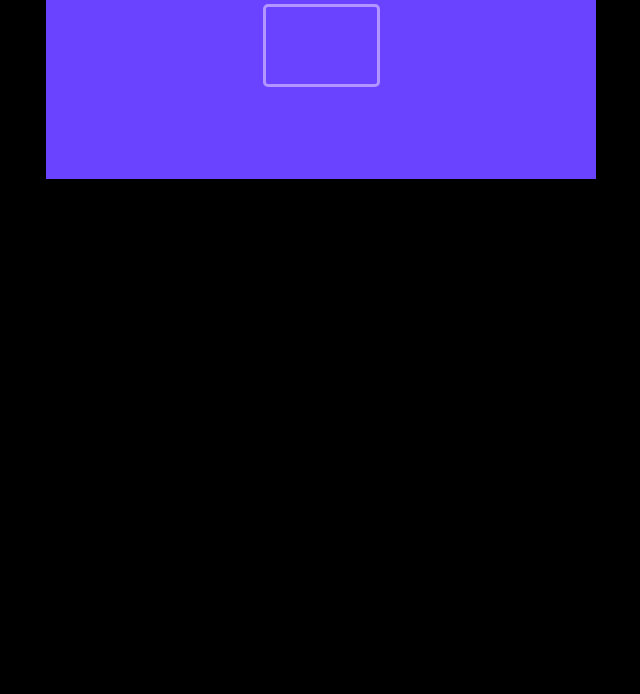
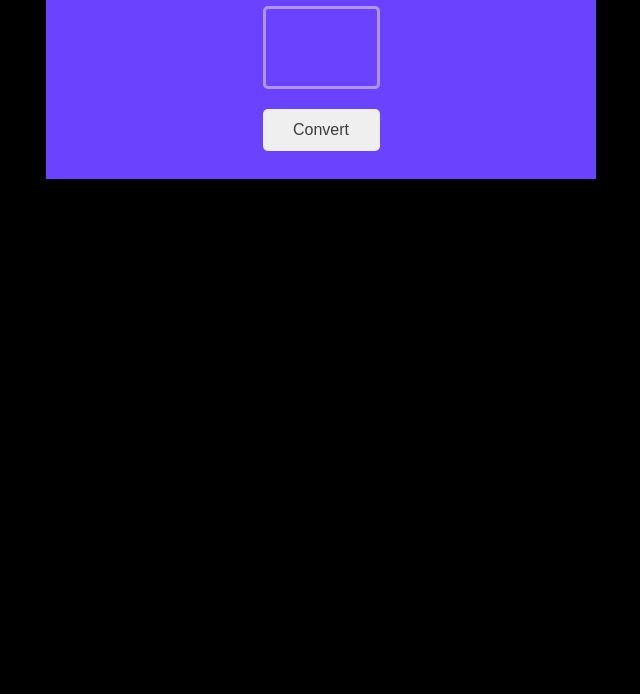
Before and after one commit to sanleomon/unit-converter, a website built with Vite: page index.html in a window 1280 px wide. Shown: the part 106-800 px from the top of the page, without its empty margins (319-959 px from the left). Built offline with nearby package versions, Linux system fonts and the light colour scheme.

Commit message:
Complete converter header UI

```diff
--- a/index.css
+++ b/index.css
@@ -15,6 +15,7 @@ body {
 }
 
 #converter-title{
+    font-family: "Inter", sans-serif;
     text-align: center;
     padding-top: 30px;
 }
@@ -38,3 +39,14 @@ input::-webkit-inner-spin-button {
     font-size: 50px;
     font-weight: bolder;
 }
+
+#convert-button {
+    margin-top: 20px;
+    border: none;
+    border-radius: 5px;
+    width: 117px;
+    height: 42px;
+    color: #3D3D3D;
+    padding: 10px;
+    font-size: 16px;
+}
--- a/index.html
+++ b/index.html
@@ -11,6 +11,7 @@
         <div class="app">
             <h1 id="converter-title">Metric/Imperial Unit Conversion</h1>
             <input id="number" type="number">
+            <button id="convert-button">Convert</button>
         </div>
         <script src="index.js"></script>
     </body>
```
